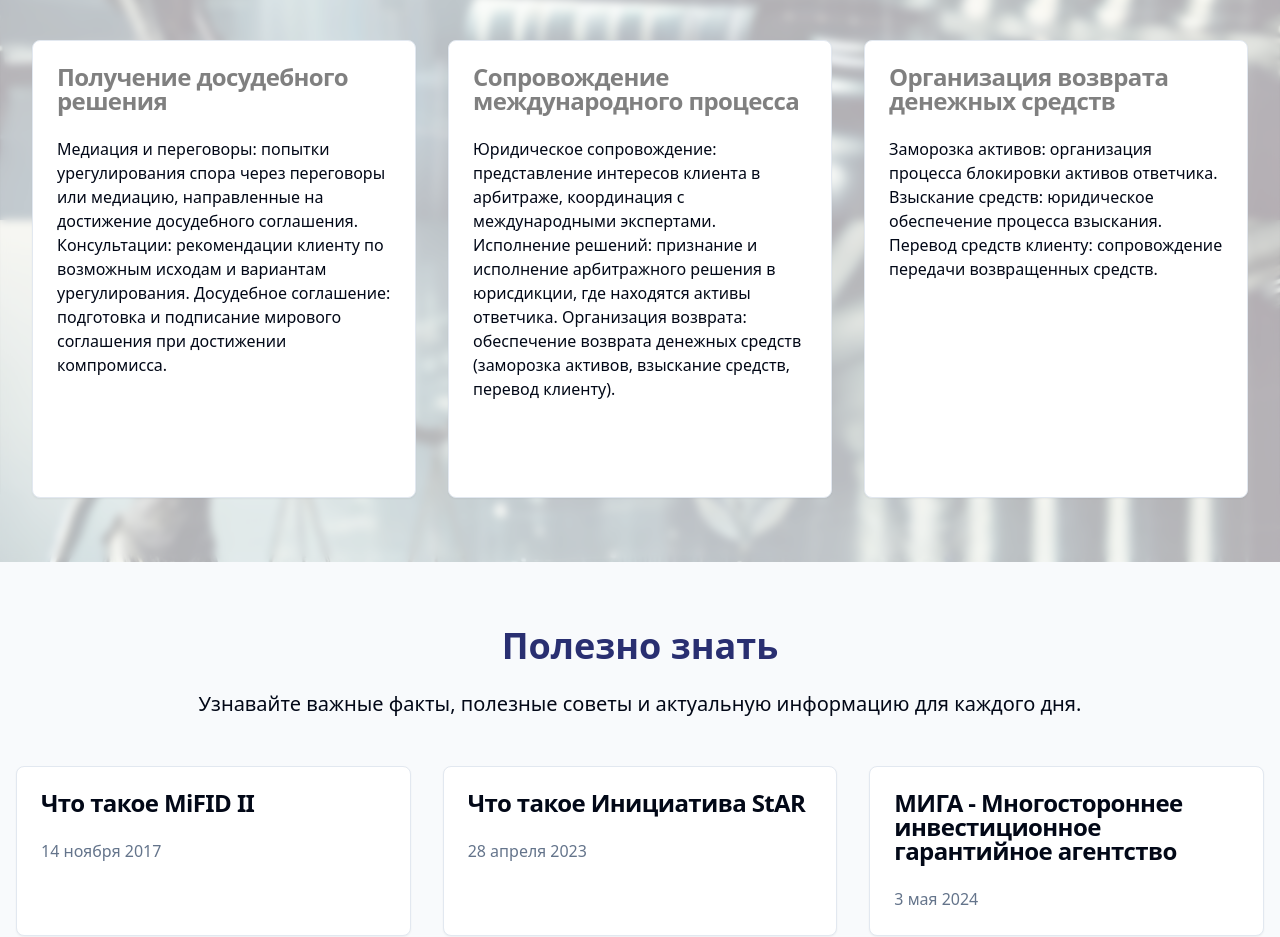
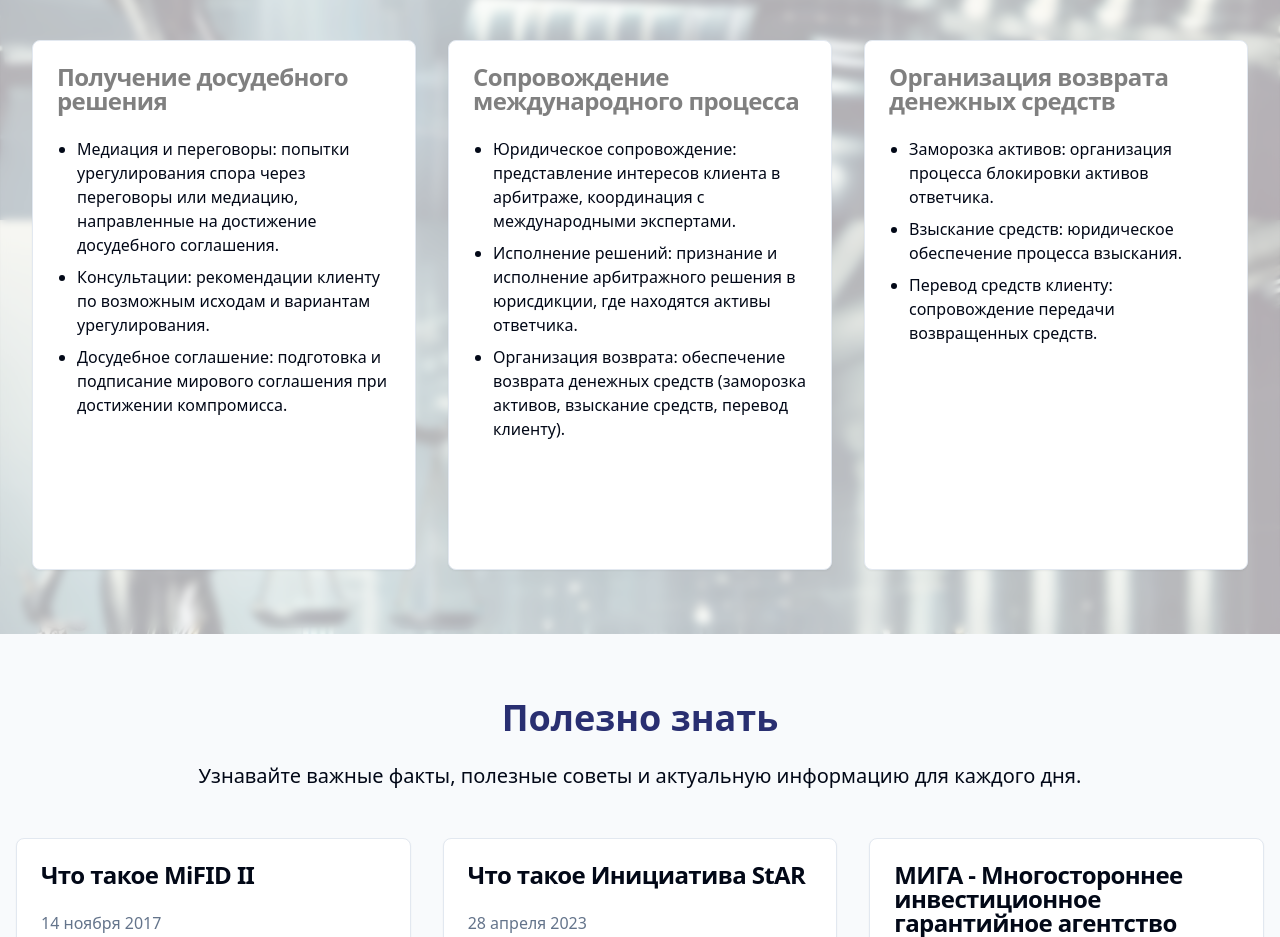
Before and after one commit to Horjoy9v/teslapp, a Next.js app: page / in a window 1280 px wide. Shown: the part 1380-2317 px from the top of the page. Built offline with nearby package versions, Linux system fonts and the light colour scheme.

Commit message:
Update Services.tsx

```diff
--- a/components/Services.tsx
+++ b/components/Services.tsx
@@ -21,45 +21,53 @@ export default function Services({ language }: ServicesProps) {
       services: [
         {
           title: "Filing applications with international bodies",
-            description:
-              `Case analysis: examining the circumstances of the dispute and the legislation, determining the jurisdiction for filing the application. Preparation of documentation: collecting evidence, drafting legal arguments for submission to international bodies (arbitration courts, international tribunals).
-              Authority selection: determining the most appropriate international body to resolve the dispute.
-              Filing the application: formally submitting the initiation of the case to the chosen body.`,
+          description: [
+            "Case analysis: examining the circumstances of the dispute and the legislation, determining the jurisdiction for filing the application.",
+            "Preparation of documentation: collecting evidence, drafting legal arguments for submission to international bodies (arbitration courts, international tribunals).",
+            "Authority selection: determining the most appropriate international body to resolve the dispute.",
+            "Filing the application: formally submitting the initiation of the case to the chosen body.",
+          ],
         },
         {
           title: "Obtaining a pre-trial solution",
-            description:
-              `Mediation and negotiation: attempts to resolve the dispute through negotiations or mediation aimed at reaching a pre-trial agreement.
-              Consultations: recommendations to the client on possible outcomes and settlement options.
-              Pre-trial agreement: preparation and signing of a settlement agreement when reaching a compromise.`,
+          description: [
+            "Mediation and negotiation: attempts to resolve the dispute through negotiations or mediation aimed at reaching a pre-trial agreement.",
+            "Consultations: recommendations to the client on possible outcomes and settlement options.",
+            "Pre-trial agreement: preparation and signing of a settlement agreement when reaching a compromise.",
+          ],
         },
         {
           title: "Support for international proceedings",
-            description:
-              `Legal support: representing the client in arbitration, coordination with international experts.
-              Enforcement of decisions: recognition and enforcement of the arbitration award in the jurisdiction where the defendant's assets are located.
-              Organization of return: ensuring the return of funds (freezing of assets, collection of funds, transfer to the client).`,
+          description: [
+            "Legal support: representing the client in arbitration, coordination with international experts.",
+            "Enforcement of decisions: recognition and enforcement of the arbitration award in the jurisdiction where the defendant's assets are located.",
+            "Organization of return: ensuring the return of funds (freezing of assets, collection of funds, transfer to the client).",
+          ],
         },
         {
           title: "Organization of return of funds",
-            description:
-              `Freezing of assets: organizing the process of blocking the defendant's assets.
-              Collection of funds: legal support for the collection process.
-              Transfer of funds to the client: support for the transfer of returned funds.`,
+          description: [
+            "Freezing of assets: organizing the process of blocking the defendant's assets.",
+            "Collection of funds: legal support for the collection process.",
+            "Transfer of funds to the client: support for the transfer of returned funds.",
+          ],
         },
         {
-          title: "Protection of the rights of an individual in disputes with companies",
-            description:
-              `Analysis of the client's rights: assessment of violations in accordance with international law and treaties.
-              Consultations: development of a strategy for protecting interests and analysis of possible risks.
-              Legal protection: representing the client's interests in negotiations, courts and at the stage of execution of decisions.`,
+          title:
+            "Protection of the rights of an individual in disputes with companies",
+          description: [
+            "Analysis of the client's rights: assessment of violations in accordance with international law and treaties.",
+            "Consultations: development of a strategy for protecting interests and analysis of possible risks.",
+            "Legal protection: representing the client's interests in negotiations, courts and at the stage of execution of decisions.",
+          ],
         },
         {
-          title: `Consultations on international disputes`,
-            description:
-              `Strategy development: dispute analysis, selection of optimal legal solutions.
-              Legal advice: explanation of legislation and features of international law.
-              Negotiation support: assistance in reaching agreements at all stages of the dispute.`,
+          title: "Consultations on international disputes",
+          description: [
+            "Strategy development: dispute analysis, selection of optimal legal solutions.",
+            "Legal advice: explanation of legislation and features of international law.",
+            "Negotiation support: assistance in reaching agreements at all stages of the dispute.",
+          ],
         },
       ],
     },
@@ -68,45 +76,52 @@ export default function Services({ language }: ServicesProps) {
       services: [
         {
           title: "Подача заявлений в международные органы",
-          description:
-            `Анализ дела: изучение обстоятельств спора и законодательства, определение юрисдикции для подачи заявления. Подготовка документации: сбор доказательств, составление правовых аргументов для подачи в международные инстанции (арбитражные суды, международные трибуналы).
-             Выбор органа: определение наиболее подходящего международного органа для разрешения спора.
-             Подача заявления: формальная подача инициации дела в выбранную инстанцию.`,
+          description: [
+            "Анализ дела: изучение обстоятельств спора и законодательства, определение юрисдикции для подачи заявления.",
+            "Подготовка документации: сбор доказательств, составление правовых аргументов для подачи в международные инстанции (арбитражные суды, международные трибуналы).",
+            "Выбор органа: определение наиболее подходящего международного органа для разрешения спора.",
+            "Подача заявления: формальная подача инициации дела в выбранную инстанцию.",
+          ],
         },
         {
           title: "Получение досудебного решения",
-          description:
-            `Медиация и переговоры: попытки урегулирования спора через переговоры или медиацию, направленные на достижение досудебного соглашения.
-Консультации: рекомендации клиенту по возможным исходам и вариантам урегулирования.
-Досудебное соглашение: подготовка и подписание мирового соглашения при достижении компромисса.`,
+          description: [
+            "Медиация и переговоры: попытки урегулирования спора через переговоры или медиацию, направленные на достижение досудебного соглашения.",
+            "Консультации: рекомендации клиенту по возможным исходам и вариантам урегулирования.",
+            "Досудебное соглашение: подготовка и подписание мирового соглашения при достижении компромисса.",
+          ],
         },
         {
           title: "Сопровождение международного процесса",
-          description:
-            `Юридическое сопровождение: представление интересов клиента в арбитраже, координация с международными экспертами.
-Исполнение решений: признание и исполнение арбитражного решения в юрисдикции, где находятся активы ответчика.
-Организация возврата: обеспечение возврата денежных средств (заморозка активов, взыскание средств, перевод клиенту).`,
+          description: [
+            "Юридическое сопровождение: представление интересов клиента в арбитраже, координация с международными экспертами.",
+            "Исполнение решений: признание и исполнение арбитражного решения в юрисдикции, где находятся активы ответчика.",
+            "Организация возврата: обеспечение возврата денежных средств (заморозка активов, взыскание средств, перевод клиенту).",
+          ],
         },
         {
           title: "Организация возврата денежных средств",
-          description:
-            `Заморозка активов: организация процесса блокировки активов ответчика.
-Взыскание средств: юридическое обеспечение процесса взыскания.
-Перевод средств клиенту: сопровождение передачи возвращенных средств.`,
+          description: [
+            "Заморозка активов: организация процесса блокировки активов ответчика.",
+            "Взыскание средств: юридическое обеспечение процесса взыскания.",
+            "Перевод средств клиенту: сопровождение передачи возвращенных средств.",
+          ],
         },
         {
           title: "Защита прав физического лица в спорах с компаниями",
-          description:
-            `Анализ прав клиента: оценка нарушений в соответствии с международным правом и договорами.
-Консультации: разработка стратегии защиты интересов и анализ возможных рисков.
-Юридическая защита: представление интересов клиента в переговорах, судах и на этапе исполнения решений.`,
+          description: [
+            "Анализ прав клиента: оценка нарушений в соответствии с международным правом и договорами.",
+            "Консультации: разработка стратегии защиты интересов и анализ возможных рисков.",
+            "Юридическая защита: представление интересов клиента в переговорах, судах и на этапе исполнения решений.",
+          ],
         },
         {
-          title: `Консультации по международным спорам`,
-          description:
-            `Разработка стратегии: анализ спора, выбор оптимальных юридических решений.
-Правовые рекомендации: разъяснение законодательства и особенностей международного права.
-Сопровождение переговоров: помощь в достижении соглашений на всех этапах спора.`,
+          title: "Консультации по международным спорам",
+          description: [
+            "Разработка стратегии: анализ спора, выбор оптимальных юридических решений.",
+            "Правовые рекомендации: разъяснение законодательства и особенностей международного права.",
+            "Сопровождение переговоров: помощь в достижении соглашений на всех этапах спора.",
+          ],
         },
       ],
     },
@@ -138,7 +153,6 @@ export default function Services({ language }: ServicesProps) {
       ref={ref}
       id="services"
       className="py-16 bg-background/60 backdrop-blur-sm overflow-hidden"
-
     >
       <div className="container mx-auto px-4">
         <motion.h2
@@ -175,7 +189,11 @@ export default function Services({ language }: ServicesProps) {
                     </CardTitle>
                   </CardHeader>
                   <CardContent>
-                    <p>{service.description}</p>
+                    <ul className="list-disc pl-5 space-y-2">
+                      {service.description.map((item, index) => (
+                        <li key={index}>{item}</li>
+                      ))}
+                    </ul>
                   </CardContent>
                 </Card>
               </motion.div>
```
